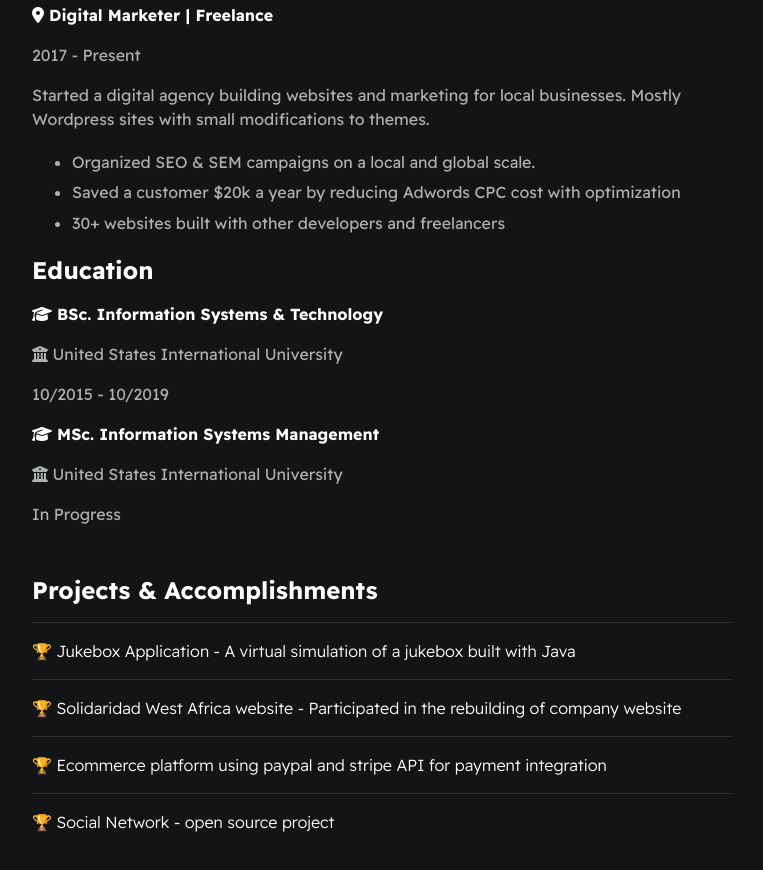
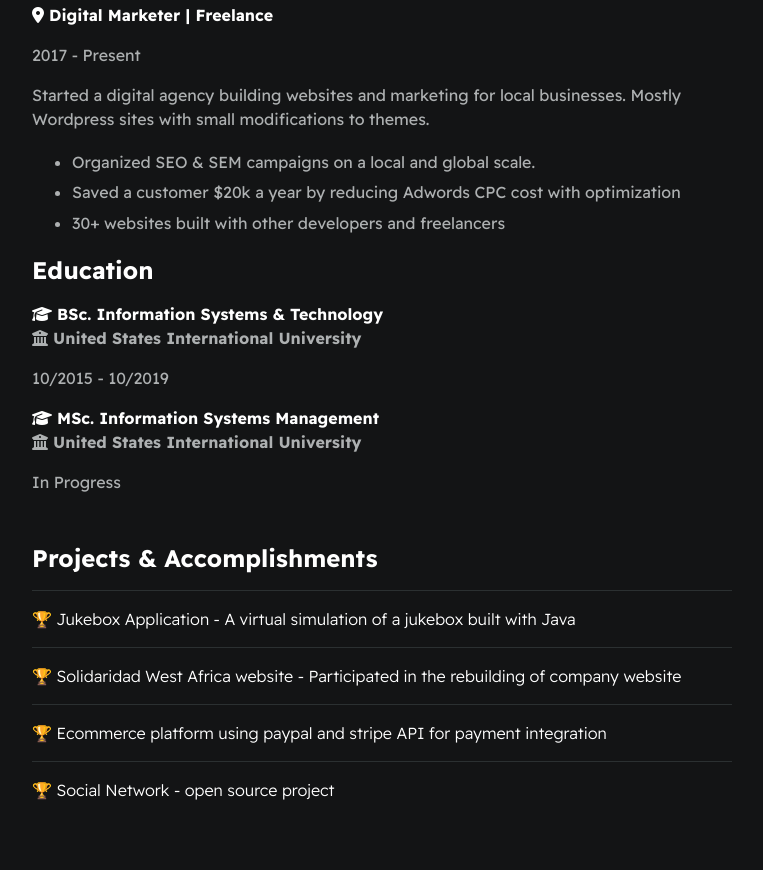
Before and after one commit to chibunna/Digital-Resume, a plain HTML site: page index.html in a window 1280 px wide. Shown: the part 1112-1982 px from the top of the page, without its empty margins (258-1021 px from the left). After the commit the page ends 1954 px from the top, so only its background shows below. Drawn offline with Linux system fonts and the light colour scheme.

Commit message:
Changes to font styles

```diff
--- a/styles/style.css
+++ b/styles/style.css
@@ -53,6 +53,11 @@ body{
     flex-direction: row;
     cursor: pointer;
 
+}
+
+#school {
+    font-weight: 900;
+    margin: 0;
 }
 
 .fa-moon {
```
